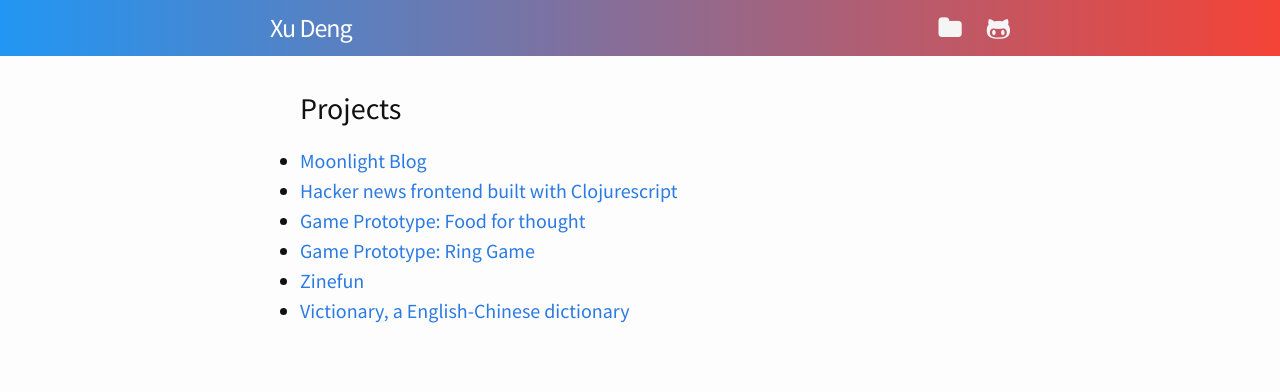
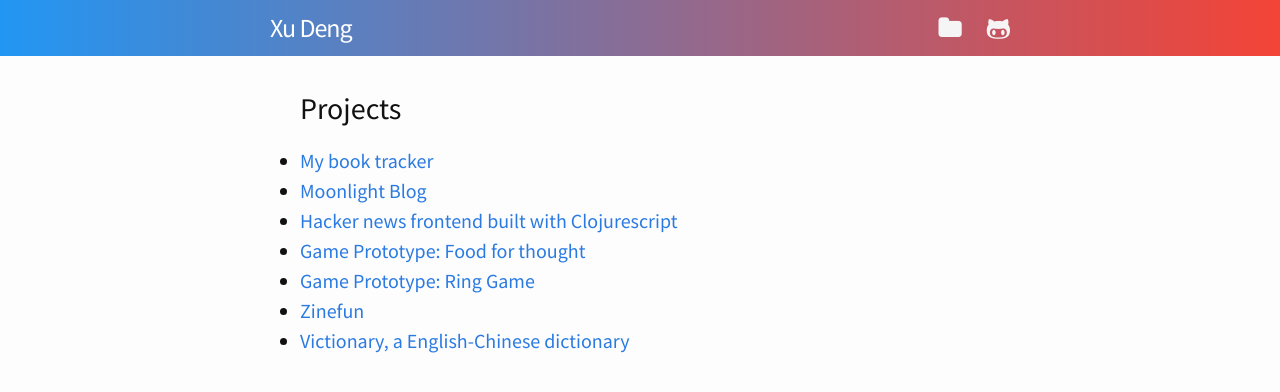
Before and after one commit to xden/xden.github.io, a Jekyll site: the page built from projects.html, in a window 1280 px wide. Shown: the top 392 px of the page. Built offline with Jekyll 4.4.1, drawn with Linux system fonts in a browser that asks for light colours.

Commit message:
Update projects.html

```diff
--- a/projects.html
+++ b/projects.html
@@ -1,10 +1,16 @@
 ---
 title: Projects
 layout: default
+published: true
 ---
 
 <ul class="project-list">
   <h2> Projects </h2>
+  <li>
+    <a href="reader.xudeng.io" target="_blank">
+      My book tracker
+    </a>
+  </li>
   <li>
     <a href="https://www.moonlightwork.com/blog/launching-the-moonlight-blog" target="_blank">
       Moonlight Blog
```
